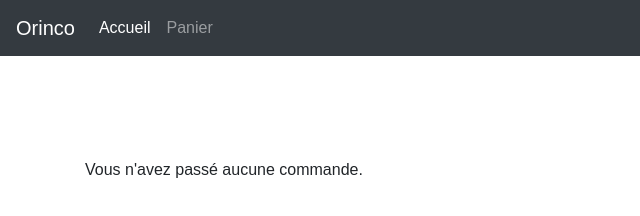
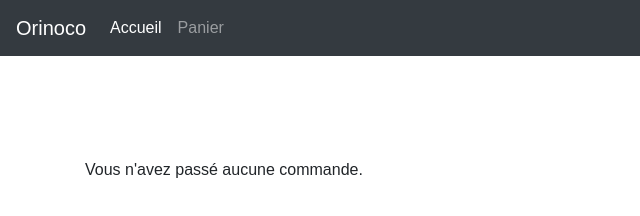
Before and after one commit to Martini-Flux/OrinocoP5, a website: page public/pages/confirmation.html in a window 1280 px wide. Shown: the full height of the page, 0-640 px from the left. Drawn offline with nearby package versions, Linux system fonts and the light colour scheme.

Commit message:
Update confirmation.html

```diff
--- a/public/pages/confirmation.html
+++ b/public/pages/confirmation.html
@@ -23,7 +23,7 @@
 	<div class="container-fluid">
 		<div class="row">
 			<nav class="col navbar navbar-expand navbar-dark">
-				<a class="navbar-brand" href="../index.html">Orinco</a>
+				<a class="navbar-brand" href="../index.html">Orinoco</a>
 				<ul class="navbar-nav">
 					<li class="nav-item active">
 						<a class="nav-link" href="../index.html">Accueil</a>
```
